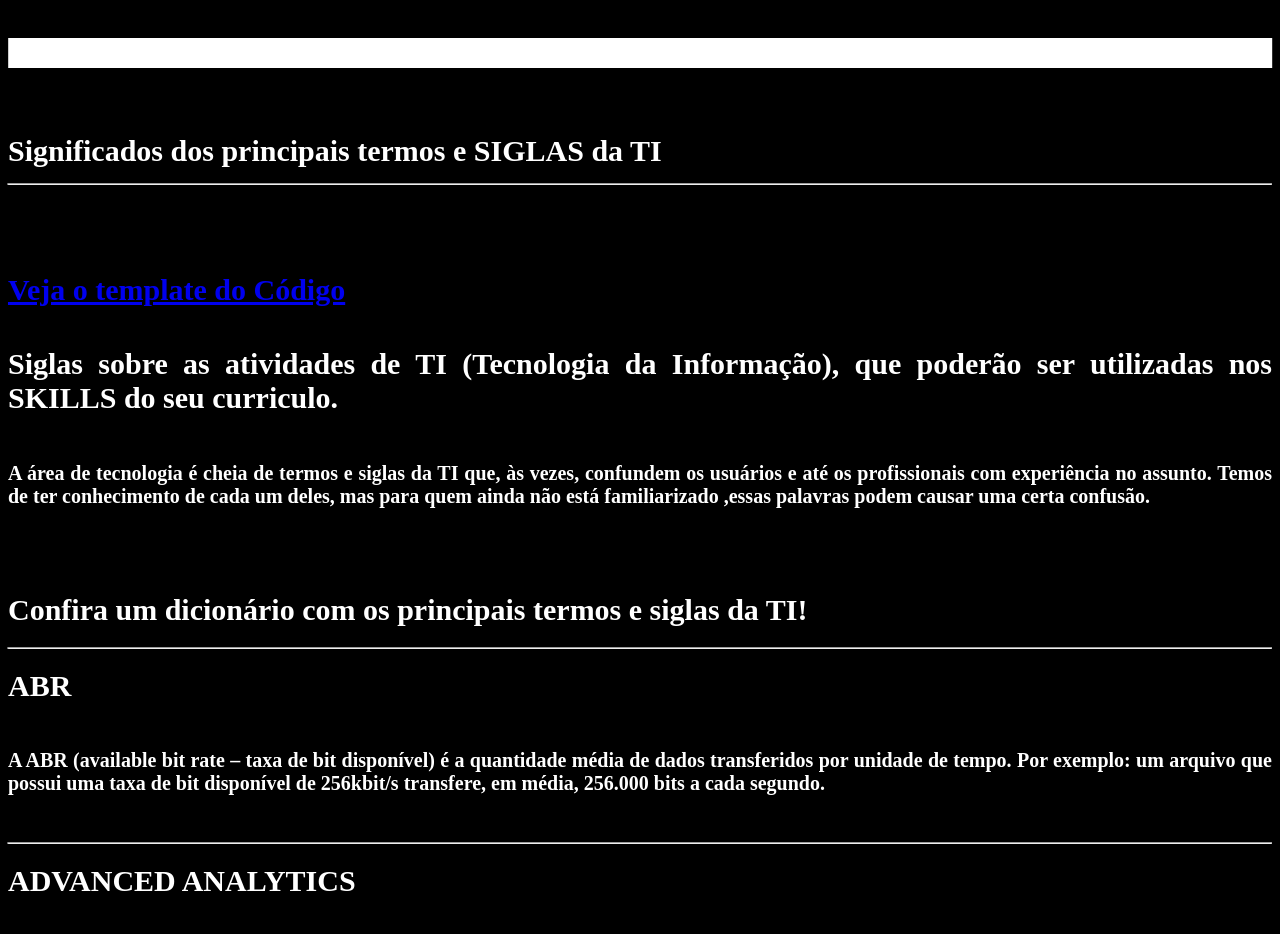
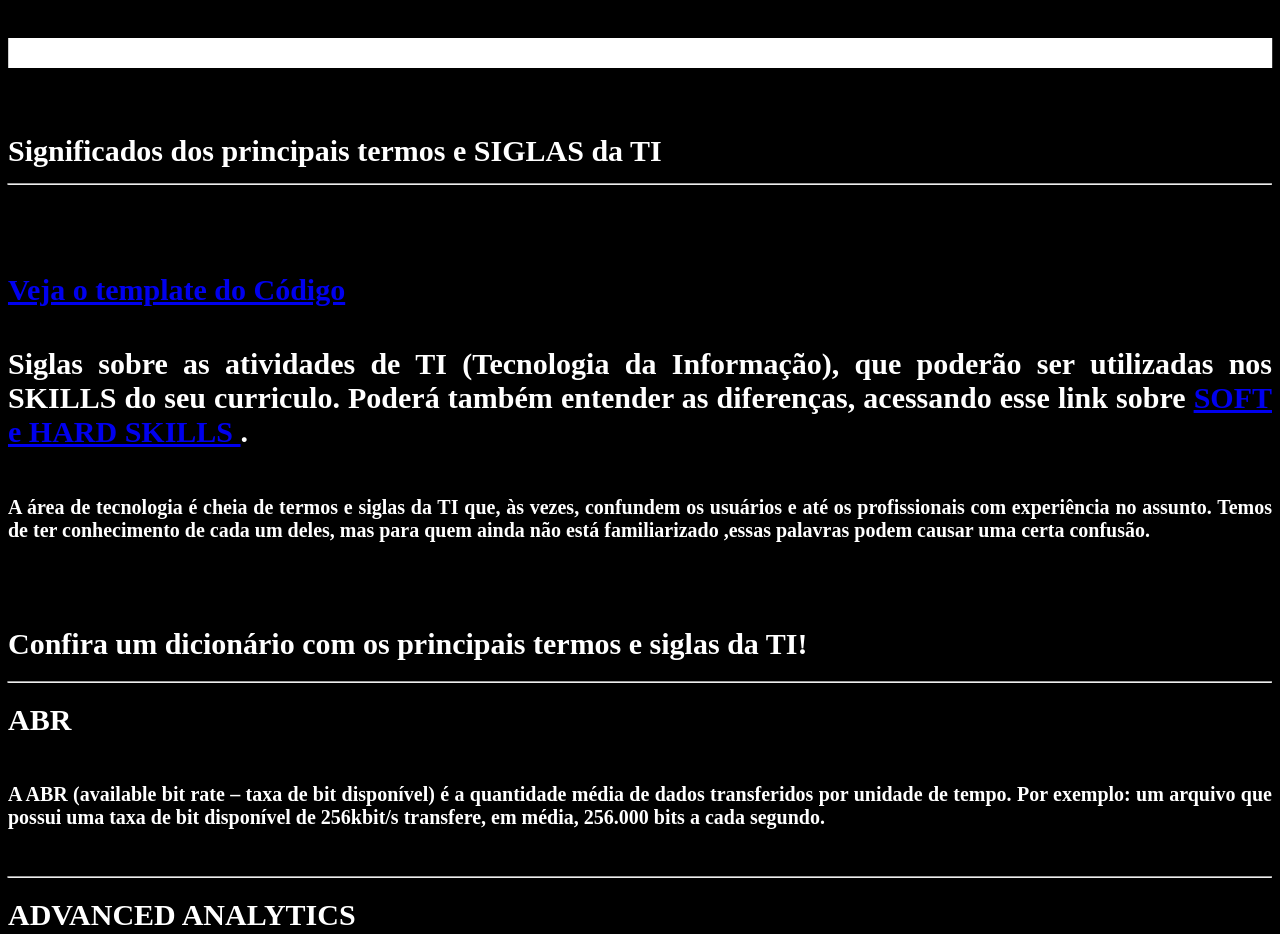
Before and after one commit to Irae-Cesar-Brandao/skills_progresso_circular, a plain HTML site: page index.html in a window 1280 px wide. Shown: the part 900-1834 px from the top of the page. Drawn offline with Linux system fonts and the light colour scheme.

Commit message:
Update index.html

```diff
--- a/index.html
+++ b/index.html
@@ -315,7 +315,7 @@
               <br>
   <a href="TEMPLATE_TXT.txt"   target="_blank"><h4>Veja o template do Código</h4></a>
             Siglas sobre as atividades de TI (Tecnologia da Informação), que
-            poderão ser utilizadas nos SKILLS do seu curriculo. </h1>
+            poderão ser utilizadas nos SKILLS do seu curriculo. Poderá também entender as diferenças, acessando esse link sobre <a href="https://www.guiadacarreira.com.br/blog/entenda-o-significado-de-hard-skills-e-soft-skills">SOFT e HARD SKILLS </a>. </h1>
 
 <h6>
  A área de tecnologia é cheia de termos e siglas da TI que, às vezes, confundem os usuários e até os profissionais com experiência no assunto. Temos de ter conhecimento de cada um deles, mas para quem ainda não está familiarizado ,essas palavras podem causar uma certa confusão.
```
